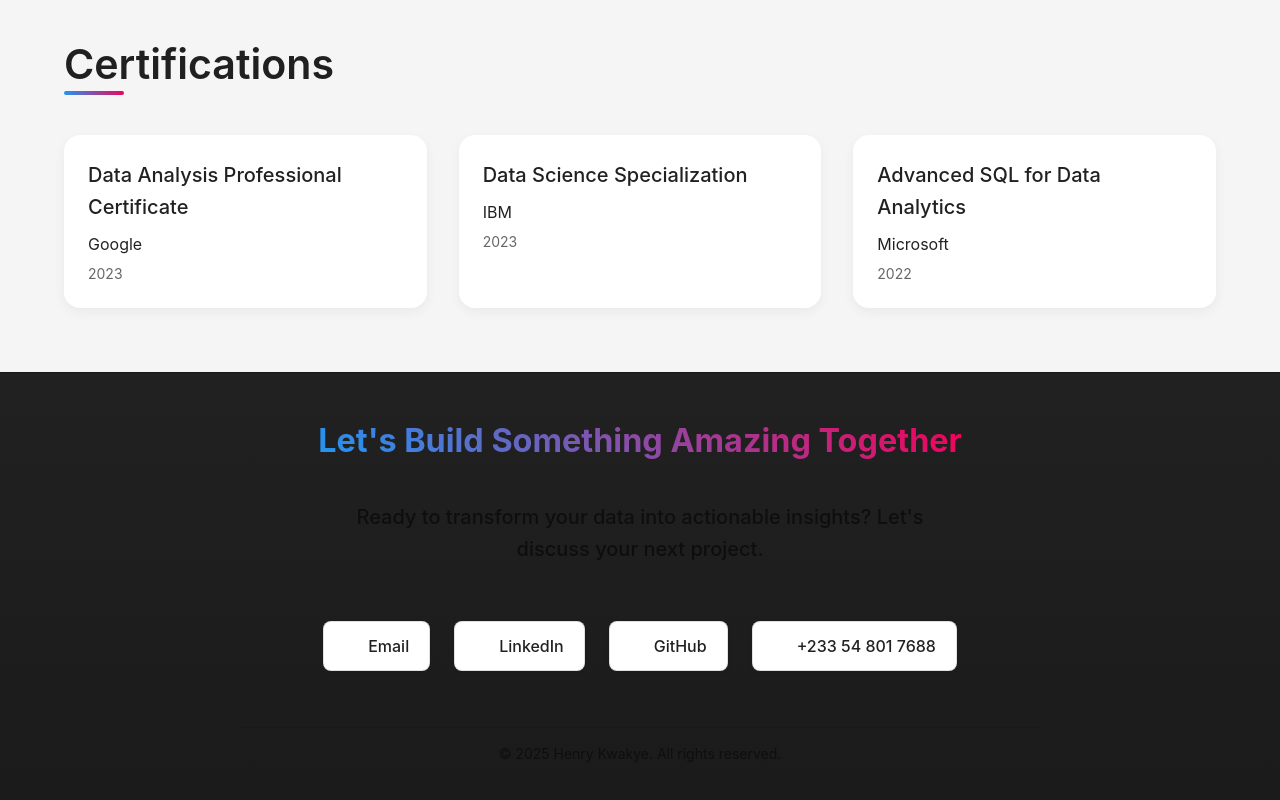
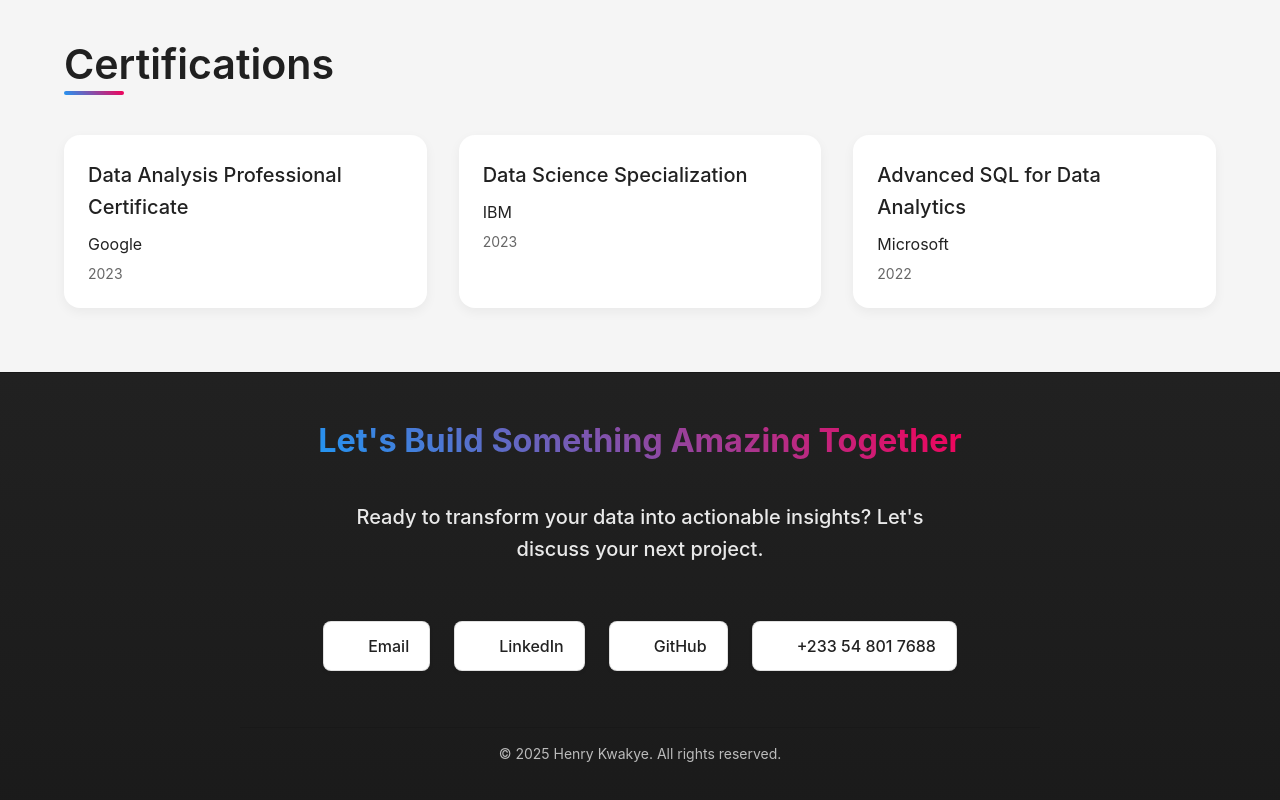
Before and after one commit to Badkoby/henry-kwakye-portfolio, a React (Vite) app: page /#/about in a window 1280 px wide. Shown: the part 1703-2503 px from the top of the page. Built offline with nearby package versions, Linux system fonts and the light colour scheme; some icons are missing.

Commit message:
Fix footer text visibility with lighter colors

```diff
--- a/src/components/Footer.tsx
+++ b/src/components/Footer.tsx
@@ -80,16 +80,14 @@ const Footer = () => {
           >
             Let's Build Something Amazing Together
           </Typography>
-
-          <Typography
+            <Typography
             variant="h6"
-            color="text.secondary"
             sx={{
               maxWidth: '600px',
               mx: 'auto',
               lineHeight: 1.6,
               mb: 4,
-              opacity: 0.9
+              color: 'rgba(255, 255, 255, 0.9)'
             }}
           >
             Ready to transform your data into actionable insights? Let's discuss your next project.
@@ -128,12 +126,10 @@ const Footer = () => {
             </SocialLink>
           </Stack>
 
-          <Box sx={{ pt: 4, width: '100%', maxWidth: '800px' }}>
-            <Typography
+          <Box sx={{ pt: 4, width: '100%', maxWidth: '800px' }}>            <Typography
               variant="body2"
-              color="text.secondary"
               sx={{
-                opacity: 0.8,
+                color: 'rgba(255, 255, 255, 0.7)',
                 borderTop: theme => `1px solid ${theme.palette.divider}`,
                 pt: 2
               }}
```
